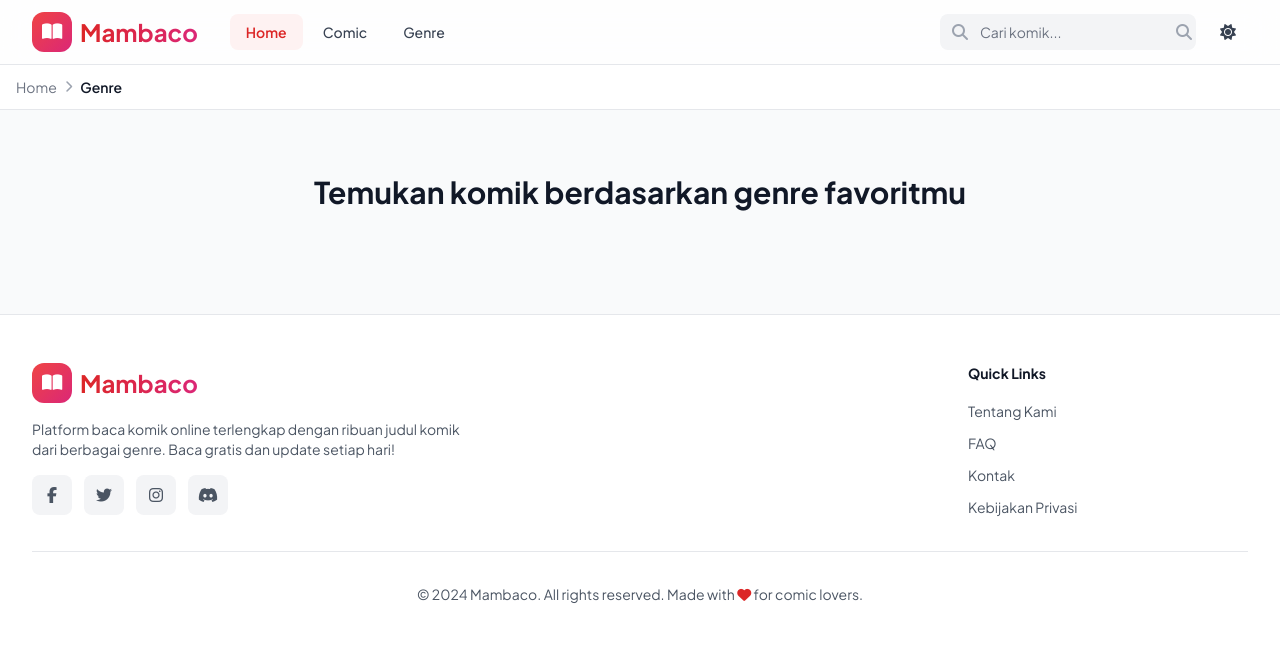
After one commit to syahroel712/project-baca-komik, a Laravel app: page /genres in a window 1280 px wide. The commit adds this page. Shown: the top 651 px of the page. Run offline with Laravel 12, Linux system fonts and the light colour scheme; data that the repository does not hold is empty; some libraries are stand-ins or nearby versions.

Commit message:
feat: genre page

```diff
--- a/app/Livewire/ComicList.php
+++ b/app/Livewire/ComicList.php
@@ -20,7 +20,12 @@ class ComicList extends Component
     public $genre = "";
     public $allGenres = [];
 
-    protected $queryString = ['search', 'genre', 'sort', 'page'];
+    protected $queryString = [
+        'search',
+        'sort',
+        'page',
+        'allGenres' => ['except' => []],
+    ];
 
     protected $listeners = ['refreshHome' => '$refresh'];
 
--- /dev/null
+++ b/app/Livewire/GenreList.php
@@ -0,0 +1,16 @@
+<?php
+
+namespace App\Livewire;
+
+use App\Models\Genre;
+use Livewire\Component;
+
+class GenreList extends Component
+{
+    public function render()
+    {
+        return view('livewire.genre-list', [
+            'genres' => Genre::withCount('comics')->orderBy('name')->get(),
+        ]);
+    }
+}
--- a/app/Models/Comic.php
+++ b/app/Models/Comic.php
@@ -33,7 +33,7 @@ class Comic extends Model
 
     public function genres()
     {
-        return $this->belongsToMany(Genre::class);
+        return $this->belongsToMany(Genre::class, 'comic_genre');
     }
 
     public function chapters()
--- a/app/Models/Genre.php
+++ b/app/Models/Genre.php
@@ -28,4 +28,9 @@ class Genre extends Model
             }
         });
     }
+
+    public function comics()
+    {
+        return $this->belongsToMany(Comic::class, 'comic_genre');
+    }
 }
--- a/resources/views/components/navbar.blade.php
+++ b/resources/views/components/navbar.blade.php
@@ -19,10 +19,10 @@
                         class="px-4 py-2 text-sm font-semibold text-red-600 dark:text-red-400 bg-red-50 dark:bg-red-900/20 rounded-lg transition-all duration-300">Home</a>
                     <a href="{{ route('comic') }}"
                         class="px-4 py-2 text-sm font-medium text-gray-700 dark:text-gray-300 hover:bg-gray-100 dark:hover:bg-gray-700 rounded-lg transition-all duration-300">Comic</a>
-                    <a href="#"
+                    <a href="{{ route('genres') }}"
                         class="px-4 py-2 text-sm font-medium text-gray-700 dark:text-gray-300 hover:bg-gray-100 dark:hover:bg-gray-700 rounded-lg transition-all duration-300">Genre</a>
-                    <a href="#"
-                        class="px-4 py-2 text-sm font-medium text-gray-700 dark:text-gray-300 hover:bg-gray-100 dark:hover:bg-gray-700 rounded-lg transition-all duration-300">Populer</a>
+                    {{-- <a href="#"
+                        class="px-4 py-2 text-sm font-medium text-gray-700 dark:text-gray-300 hover:bg-gray-100 dark:hover:bg-gray-700 rounded-lg transition-all duration-300">Populer</a> --}}
                 </div>
             </div>
 
--- a/resources/views/livewire/comic-list.blade.php
+++ b/resources/views/livewire/comic-list.blade.php
@@ -257,7 +257,7 @@
                         </h3>
                         <div class="flex flex-wrap gap-2">
                             @foreach ($genres as $item)
-                                <a href="#"
+                                <a href="{{ route('comic', ['allGenres' => [$item->id]]) }}"
                                     class="px-4 py-2 bg-gray-100 dark:bg-gray-700 text-gray-700 dark:text-gray-300 text-sm font-medium rounded-full hover:bg-red-50 hover:text-red-600 dark:hover:bg-red-900/20 dark:hover:text-red-400 transition-all duration-300">
                                     {{ $item->name }}
                                 </a>
--- /dev/null
+++ b/resources/views/livewire/genre-list.blade.php
@@ -0,0 +1,71 @@
+<div>
+    <!-- Breadcrumb -->
+    <div class="bg-white dark:bg-gray-800 border-b border-gray-200 dark:border-gray-700">
+        <div class="max-w-7xl mx-auto px-4 py-3">
+            <div class="flex items-center space-x-2 text-sm">
+                <a href="{{ route('home') }}" class="text-gray-500 hover:text-red-500 transition">
+                    Home
+                </a>
+                <i class="fas fa-chevron-right text-gray-400 text-xs"></i>
+                <span class="text-gray-900 dark:text-white font-semibold">
+                    Genre
+                </span>
+            </div>
+        </div>
+    </div>
+
+    <!-- Main Content -->
+    <section class="py-16 bg-gray-50 dark:bg-gray-900">
+        <div class="max-w-7xl mx-auto px-4">
+
+            <!-- Title -->
+            <div class="mb-10 text-center">
+                <h1 class="text-3xl font-bold text-gray-900 dark:text-white">
+                    Temukan komik berdasarkan genre favoritmu
+                </h1>
+                <p class="text-gray-500 dark:text-gray-400 mt-2">
+                </p>
+            </div>
+
+            <!-- Genre Grid -->
+            <div class="grid grid-cols-1 sm:grid-cols-2 md:grid-cols-3 lg:grid-cols-3 gap-6">
+                @foreach ($genres as $genre)
+                    <a href="{{ route('comic', ['allGenres' => [$genre->id]]) }}"
+                        class="group relative overflow-hidden rounded-2xl bg-white dark:bg-gray-800 p-6 shadow-md hover:shadow-xl transition-all duration-300">
+
+                        <!-- Gradient Hover Effect -->
+                        <div
+                            class="absolute inset-0 bg-gradient-to-br from-red-500/10 to-transparent opacity-0 group-hover:opacity-100 transition">
+                        </div>
+
+                        <!-- Content -->
+                        <div class="relative z-10">
+                            <!-- Genre Name -->
+                            <h3
+                                class="text-xl font-bold text-gray-900 dark:text-white group-hover:text-red-500 transition">
+                                {{ $genre->name }}
+                            </h3>
+
+                            <!-- Description -->
+                            <p class="mt-2 text-sm text-gray-600 dark:text-gray-400 line-clamp-5">
+                                {{ $genre->description }}
+                            </p>
+
+                            <!-- Footer -->
+                            <div class="mt-4 flex items-center justify-between">
+                                <span
+                                    class="inline-flex items-center gap-1 text-xs font-medium px-3 py-1 rounded-full bg-red-100 text-red-600 dark:bg-red-900/30 dark:text-red-400">
+                                    📚 {{ $genre->comics_count }} Komik
+                                </span>
+
+                                <span class="text-xs text-gray-400 group-hover:text-red-500 transition">
+                                    Lihat →
+                                </span>
+                            </div>
+                        </div>
+                    </a>
+                @endforeach
+            </div>
+        </div>
+    </section>
+</div>
--- a/resources/views/livewire/home.blade.php
+++ b/resources/views/livewire/home.blade.php
@@ -363,7 +363,7 @@
                         </h3>
                         <div class="flex flex-wrap gap-2">
                             @foreach ($genres as $item)
-                                <a href="#"
+                                <a href="{{ route('comic', ['allGenres' => [$item->id]]) }}"
                                     class="px-4 py-2 bg-gray-100 dark:bg-gray-700 text-gray-700 dark:text-gray-300 text-sm font-medium rounded-full hover:bg-red-50 hover:text-red-600 dark:hover:bg-red-900/20 dark:hover:text-red-400 transition-all duration-300">
                                     {{ $item->name }}
                                 </a>
--- a/routes/web.php
+++ b/routes/web.php
@@ -5,6 +5,7 @@ use App\Livewire\ComicList;
 use App\Livewire\ComicShow;
 use App\Livewire\Contact;
 use App\Livewire\Faq;
+use App\Livewire\GenreList;
 use App\Livewire\Home;
 use App\Livewire\Privacy;
 use App\Livewire\Reader;
@@ -17,6 +18,7 @@ Route::get('/contact', Contact::class)->name('contact');
 Route::get('/privacy', Privacy::class)->name('privacy');
 Route::get('/faq', Faq::class)->name('faq');
 
+Route::get('/genres', GenreList::class)->name('genres');
 Route::get('/comic', ComicList::class)->name('comic');
 Route::get('/comic/{slug}', ComicShow::class)->name('comic.show');
 Route::get('/comic/{comic_slug}/chapter/{number}/read', Reader::class)->name('reader');
```
